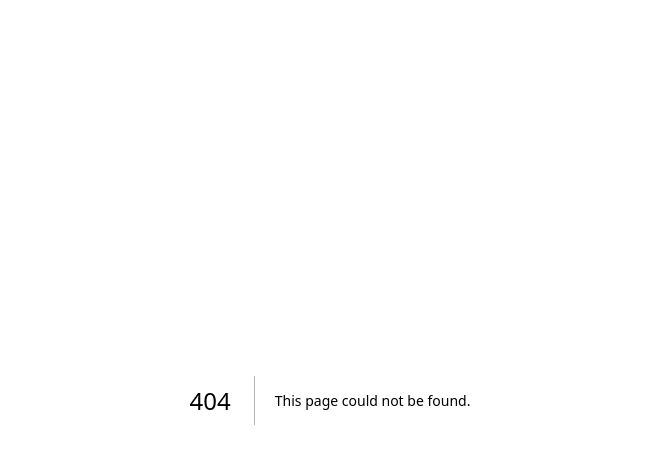
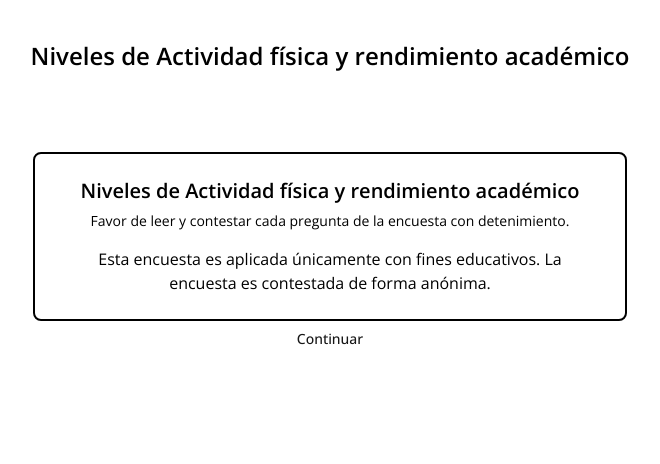
Before and after one commit to j-mv137/pia3, a Next.js app: page /registro in a window 1280 px wide. Before the commit this address had no page. Shown: the top 464 px of the page, without its empty margins (310-970 px from the left). Built offline with nearby package versions, Linux system fonts and the light colour scheme.

Commit message:
Botón de enviar, título, registro-encuesta y msj registro

```diff
--- a/src/app/layout.tsx
+++ b/src/app/layout.tsx
@@ -1,18 +1,9 @@
 import type { Metadata } from "next";
-import localFont from "next/font/local";
 import "./globals.css";
 import { Toaster } from "@/components/ui/toaster";
+import { Open_Sans } from "next/font/google";
 
-const geistSans = localFont({
-  src: "./fonts/GeistVF.woff",
-  variable: "--font-geist-sans",
-  weight: "100 900",
-});
-const geistMono = localFont({
-  src: "./fonts/GeistMonoVF.woff",
-  variable: "--font-geist-mono",
-  weight: "100 900",
-});
+const openSans = Open_Sans({ subsets: ["latin"] });
 
 export const metadata: Metadata = {
   title: "Create Next App",
@@ -26,10 +17,18 @@ export default function RootLayout({
 }>) {
   return (
     <html lang="en">
-      <body
-        className={`${geistSans.variable} ${geistMono.variable} antialiased`}
-      >
-        <main>{children}</main>
+      <body className={`${openSans.className} antialiased`}>
+        <main>
+          <header className="w-full pt-10 md:px-10 px-4">
+            <div className="flex flex-col items-center justify-center">
+              <h1 className="text-center font-semibold text-2xl mb-2">
+                Niveles de Actividad física y rendimiento académico
+              </h1>
+              {/* <div className="w-full h-0.5 bg-neutral-300" /> */}
+            </div>
+          </header>
+          {children}
+        </main>
         <Toaster />
       </body>
     </html>
--- a/src/app/page.tsx
+++ b/src/app/page.tsx
@@ -51,9 +51,9 @@ export default function Home() {
   return (
     <div className="flex justify-center items-center md:px-20 md:py-10">
       <div className="md:max-w-screen-sm w-full px-4 py-8 flex flex-col items-center justify-center md:px-20 md:rounded-xl md:box-content">
-        <h1 className="text-center font-bold md:text-xl text-lg md:mb-8 mb-6">
+        <h2 className="text-center font-semibold md:mb-8 mb-6">
           CUESTIONARIO INTERNACIONAL DE ACTIVIDAD FÍSICA (IPAQ)
-        </h1>
+        </h2>
         <form
           onSubmit={handleSubmit(onSubmit)}
           className="md:text-base text-sm"
@@ -196,7 +196,7 @@ export default function Home() {
             className="hover:bg-neutral-400 transition active:bg-neutral-600"
             type="submit"
           >
-            Submit
+            Enviar
           </Button>
         </form>
       </div>
--- /dev/null
+++ b/src/app/registro-encuesta/registro.tsx
@@ -0,0 +1,9 @@
+const RegistroEncuesta = () => {
+  return (
+    <div>
+      <div></div>
+    </div>
+  );
+};
+
+export default RegistroEncuesta;
--- /dev/null
+++ b/src/app/registro/page.tsx
@@ -0,0 +1,36 @@
+"use client";
+import { Button } from "@/components/ui/button";
+import { useRouter } from "next/navigation";
+
+const Registro = () => {
+  const router = useRouter();
+  return (
+    <div className="flex justify-center items-center md:px-20 md:py-10">
+      <div className="md:max-w-screen-sm w-full px-4 py-8 flex flex-col items-center justify-center md:px-20 md:rounded-xl md:box-content">
+        <div className="max-w-prose text-center md:leading-normal leading-tight md:py-6 md:px-8 p-6 rounded-lg border-2 border-black">
+          <h1 className="font-semibold leading-tight text-xl mb-2">
+            Niveles de Actividad física y rendimiento académico
+          </h1>
+          <div className="flex flex-col gap-4 md:text-base text-sm">
+            <p className="text-sm font-light">
+              Favor de leer y contestar cada pregunta de la encuesta con
+              detenimiento.
+            </p>
+            <p className="md:text-base text-sm font-light">
+              Esta encuesta es aplicada únicamente con fines educativos. La
+              encuesta es contestada de forma anónima.
+            </p>
+          </div>
+        </div>
+        <Button
+          variant="link"
+          onClick={() => router.push("/registro-encuesta")}
+        >
+          Continuar
+        </Button>
+      </div>
+    </div>
+  );
+};
+
+export default Registro;
--- a/src/app/terminado/page.tsx
+++ b/src/app/terminado/page.tsx
@@ -15,7 +15,7 @@ const End: React.FC = () => {
           <Button
             variant="link"
             onClick={() => {
-              router.back();
+              router.push("/");
             }}
           >
             Regresar
```
Also changed, not shown: src/app/fonts/Helvetica.ttf (added), src/app/fonts/helvetica2.otf (added).
